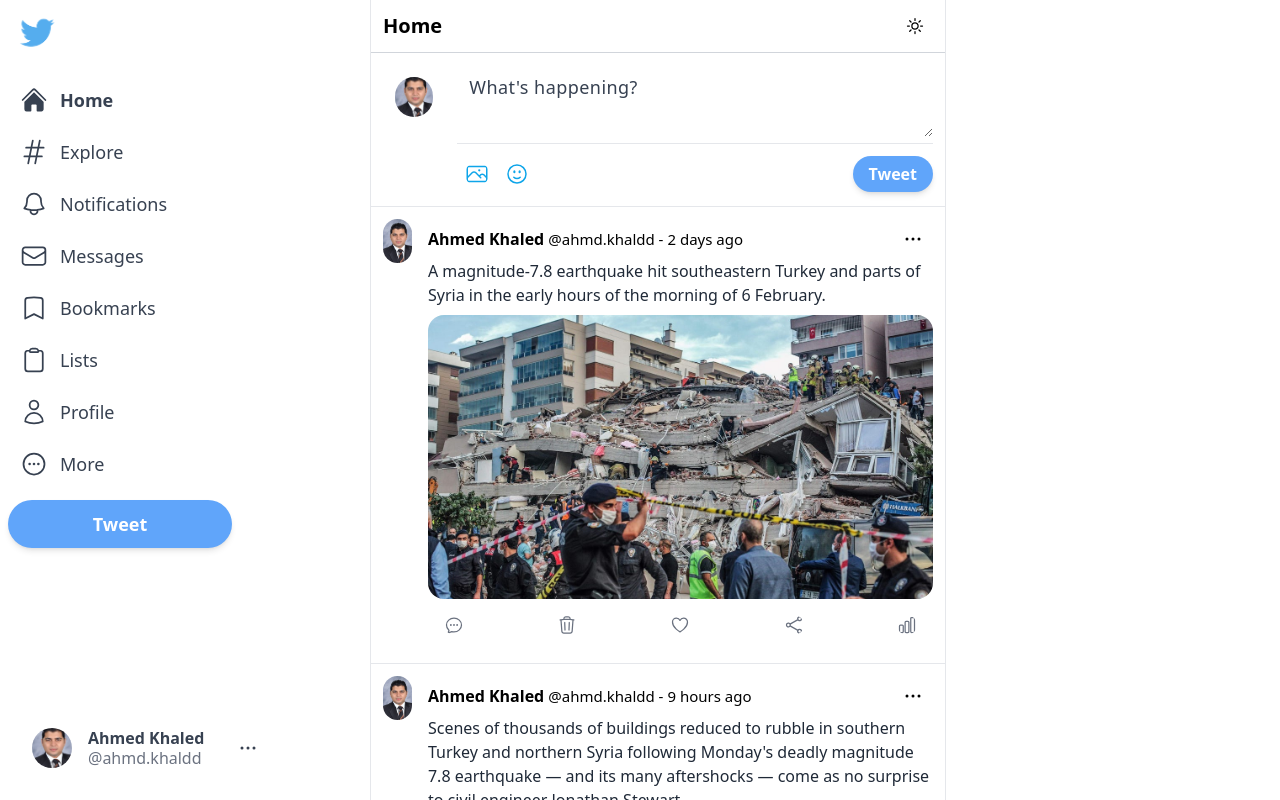
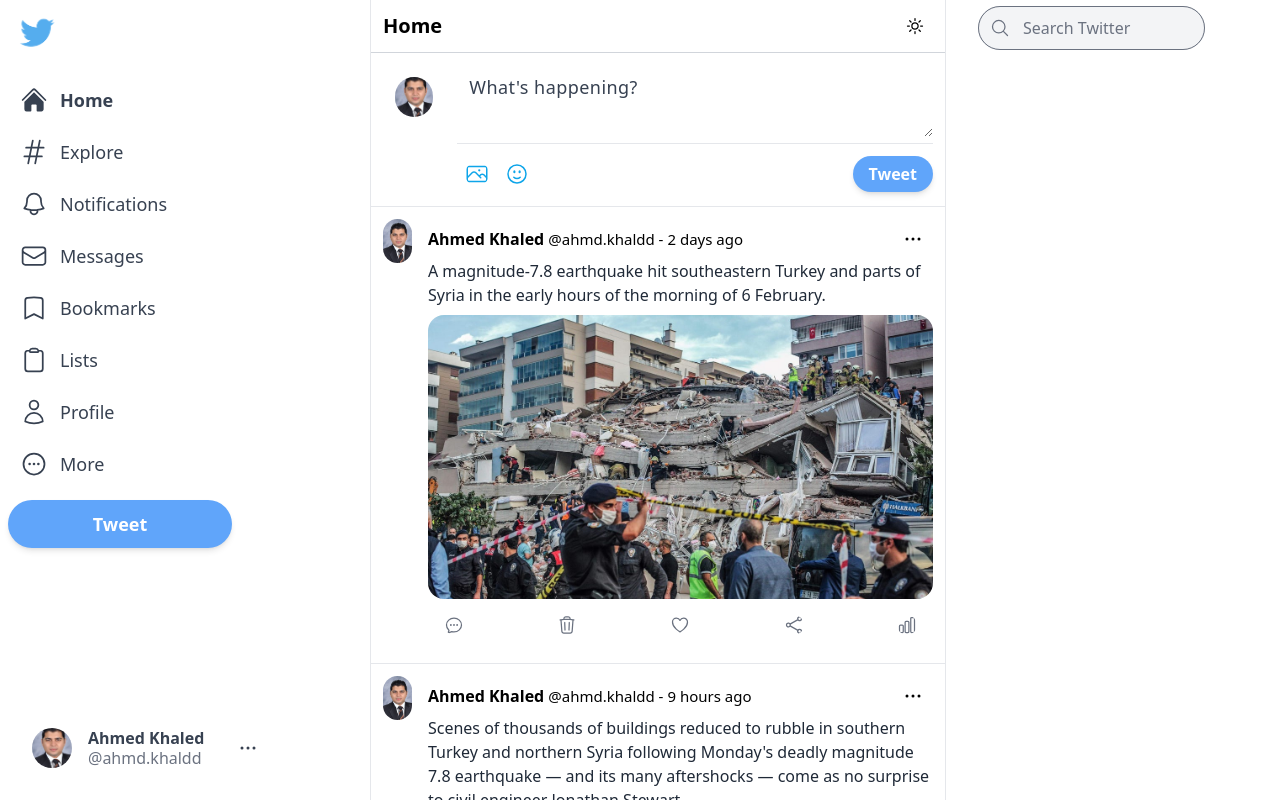
Before and after one commit to Ahmd-Khaled/twitter-v4, a Next.js app: page / in a window 1280 px wide. Shown: the top 800 px of the page. Built offline with nearby package versions, Linux system fonts and the light colour scheme.

Commit message:
Create the search  section of the Widgets component

```diff
--- /dev/null
+++ b/components/Widgets.jsx
@@ -0,0 +1,17 @@
+import { MagnifyingGlassIcon } from "@heroicons/react/24/outline";
+
+
+const Widgets = () => {
+  return (
+    <div className="widgets xl:w-[600px] hidden lg:inline ml-8 space-y-5">
+      <div className="WidSearch w-[90%] xl:w-[75%] sticky top-0 bg-white py-1.5 z-50">
+        <form className="WidSearchForm flex items-center p-3 bg-gray-300 rounded-full relative">
+          <MagnifyingGlassIcon className="h-5 z-50 text-gray-500" />
+          <input className="absolute inset-0 rounded-full pl-11 border-gray-500 text-gray-700 focus:shadow-lg focus:bg-white bg-gray-100" type='text' placeholder="Search Twitter" />
+        </form>
+      </div>
+    </div>
+  )
+}
+
+export default Widgets;
--- a/components/index.js
+++ b/components/index.js
@@ -4,3 +4,4 @@
 export { default as Input } from './Input';
 export { default as UserImage } from './UserImage';
 export { default as Post } from './Post';
+export { default as Widgets } from './Widgets';
--- a/pages/index.js
+++ b/pages/index.js
@@ -1,7 +1,7 @@
 import Head from 'next/head'
 import Image from 'next/image'
 import { Inter } from '@next/font/google'
-import { Feed, Sidebar } from '@/components'
+import { Feed, Sidebar, Widgets } from '@/components'
 
 const inter = Inter({ subsets: ['latin'] })
 
@@ -17,8 +17,7 @@
       <main className='flex min-h-screen max-w-7xl mx-auto'>
         <Sidebar />
         <Feed />
-
-        {/* Widgets */}
+        <Widgets />
 
         {/* Modal */}
       </main>
```
